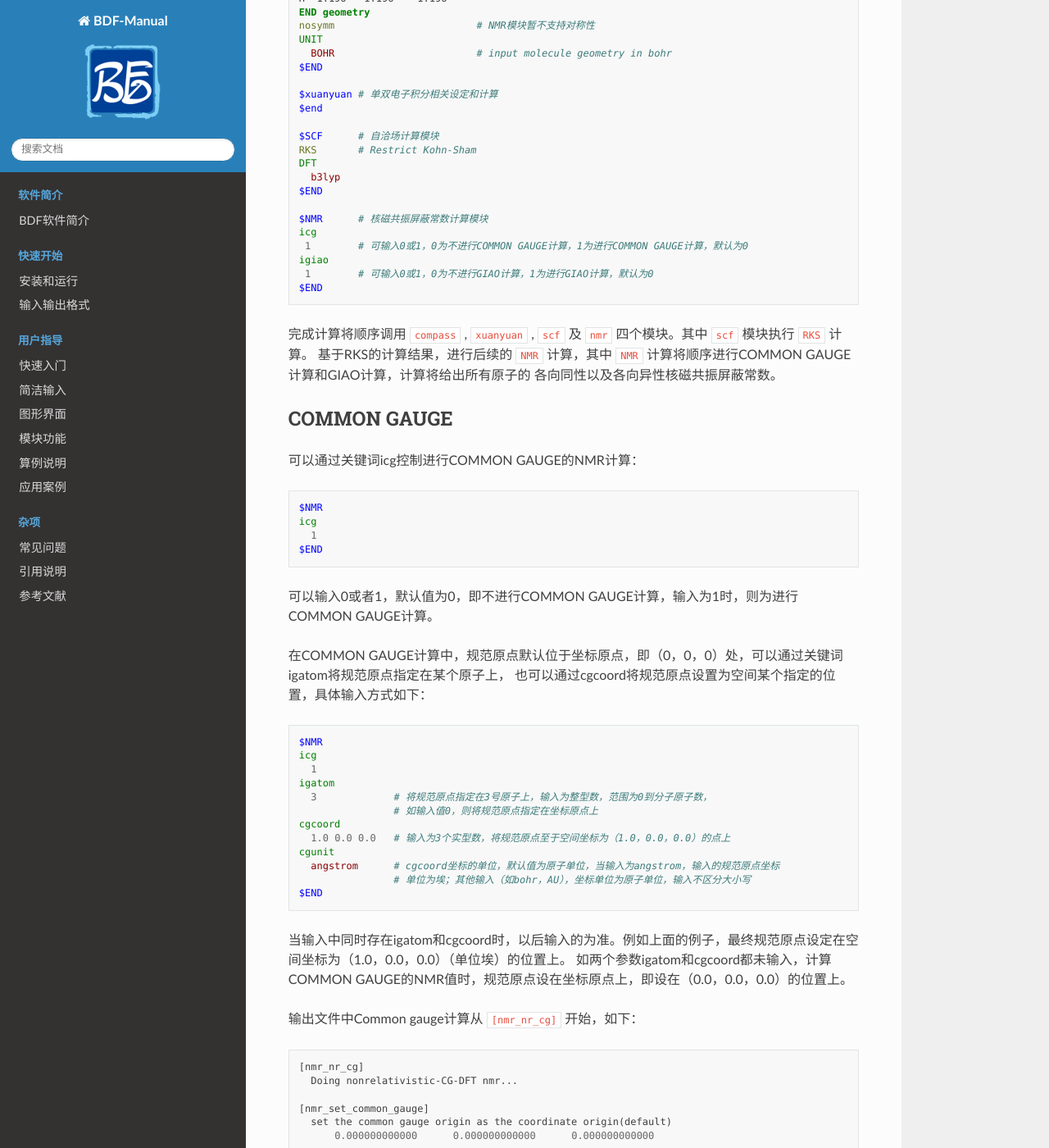
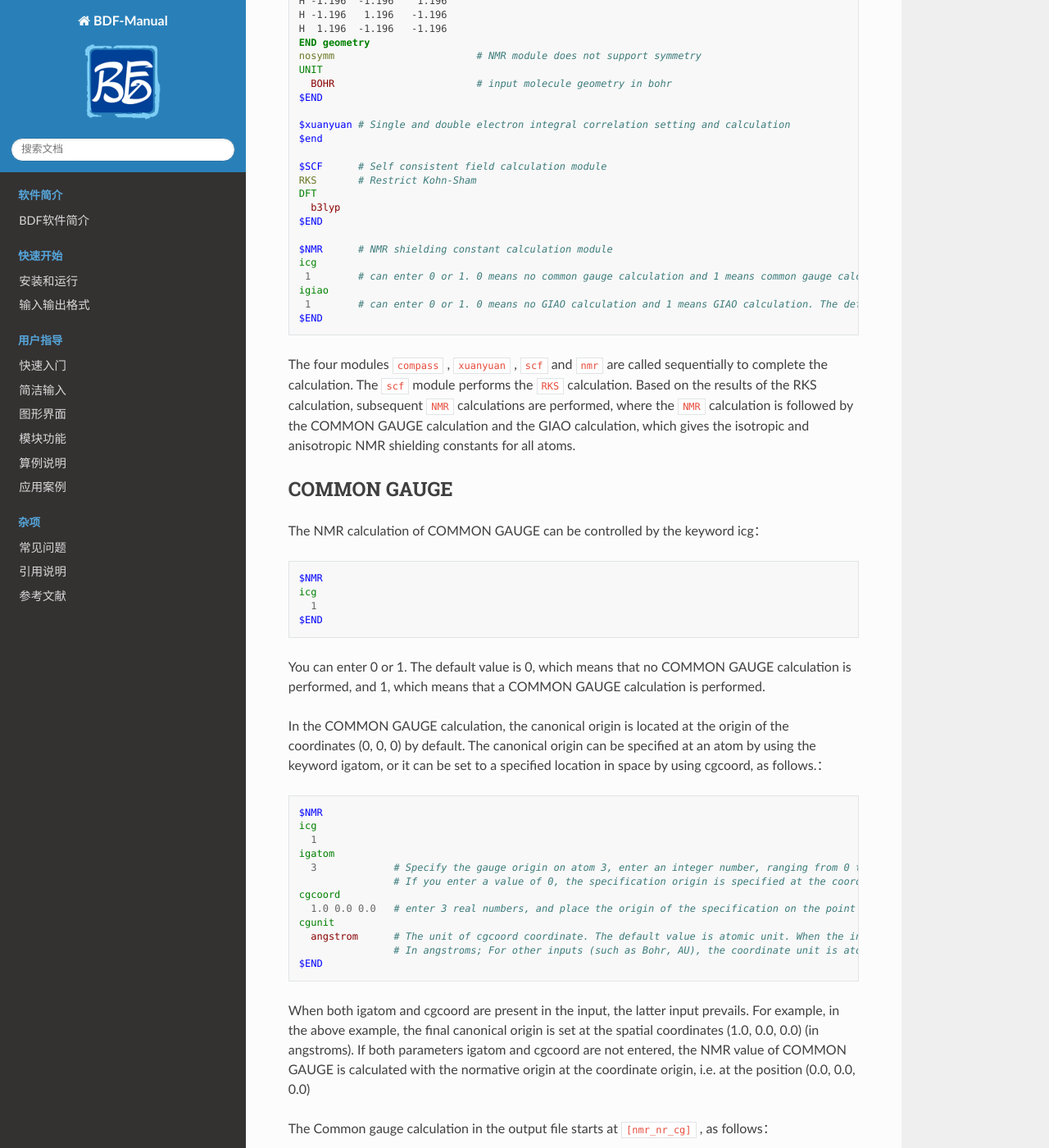
Before and after one commit to BDF-manual-maintenance/BDF-manual-en, a Sphinx documentation site: the page built from source/guide/NMR.rst, in a window 1280 px wide and 1400 px high, scrolled down 663 px. Shown: the whole window at 82% size. Built offline with Sphinx 7.4.7 and the Read the Docs theme 2.0.0, drawn with Linux system fonts in a browser that asks for light colours; some of the changed text lies outside the part shown.

Commit message:
Update NMR.rst

```diff
--- a/source/guide/NMR.rst
+++ b/source/guide/NMR.rst
@@ -1,25 +1,23 @@
 
-核磁共振屏蔽常数
+Nuclear magnetic resonance shielding constants
 ================================================
 
-BDF支持限制性Hartree-Fock（RHF）和限制性Kohn-Sham（RKS）方法的核磁共振屏蔽常数（NMR）计算，
-其中外矢势规范原点的问题可以使用Common gauge方法和GIAO（gauge-including atomic orbitals）处理。
+BDF supports the restricted Hartree-Fock (RHF) and restricted Kohn-Sham (RKS) methods for NMR shielding constant (NMR) calculations, where the problem of the outer vector potential canonical origin can be handled using the Common gauge method and GIAO (gauge-including atomic orbitals).
 
 .. warning::
 
-    由于NMR计算需要libcint库，需要在计算脚本中增加一行：
-    export USE_LIBCINT=yes
+    Since the libcint library is required for NMR calculation, a line needs to be added in the calculation script: export USE_LIBCINT=yes
 
 
 
-NMR算例
+NMR calculation example
 ----------------------------------------------------------
-以下为甲烷分子核磁共振屏蔽常数计算的输入文件：
+The following is the input file for the NMR shielding constant calculation of methane molecules：
 
 
 .. code-block:: bdf
 
-  $COMPASS  # 分子坐标输入及对称性判断等
+  $COMPASS  # Molecular coordinate input and symmetry judgment
   Title
   CH4 Molecule NR-DFT-NMR       # job title
   Basis
@@ -31,34 +29,34 @@ NMR算例
   H -1.196   1.196   -1.196
   H  1.196  -1.196   -1.196
   END geometry
-  nosymm                        # NMR模块暂不支持对称性
+  nosymm                        # NMR module does not support symmetry
   UNIT
     BOHR                        # input molecule geometry in bohr
   $END
 
-  $xuanyuan # 单双电子积分相关设定和计算
+  $xuanyuan # Single and double electron integral correlation setting and calculation
   $end
 
-  $SCF      # 自洽场计算模块
+  $SCF      # Self consistent field calculation module
   RKS       # Restrict Kohn-Sham
   DFT
     b3lyp
   $END
 
-  $NMR      # 核磁共振屏蔽常数计算模块
+  $NMR      # NMR shielding constant calculation module
   icg
-   1        # 可输入0或1，0为不进行COMMON GAUGE计算，1为进行COMMON GAUGE计算，默认为0
+   1        # can enter 0 or 1. 0 means no common gauge calculation and 1 means common gauge calculation. The default value is 0.
   igiao
-   1        # 可输入0或1，0为不进行GIAO计算，1为进行GIAO计算，默认为0
+   1        # can enter 0 or 1. 0 means no GIAO calculation and 1 means GIAO calculation. The default value is 0.
   $END
 
-完成计算将顺序调用 ``compass`` , ``xuanyuan`` , ``scf`` 及 ``nmr`` 四个模块。其中 ``scf`` 模块执行 ``RKS`` 计算。
-基于RKS的计算结果，进行后续的 ``NMR`` 计算，其中 ``NMR`` 计算将顺序进行COMMON GAUGE计算和GIAO计算，计算将给出所有原子的
-各向同性以及各向异性核磁共振屏蔽常数。
+
+The four modules ``compass`` ,  ``xuanyuan`` , ``scf`` and ``nmr`` are called sequentially to complete the calculation. The ``scf`` module performs the ``RKS`` calculation. Based on the results of the RKS calculation, subsequent ``NMR`` calculations are performed, where the ``NMR`` calculation is followed by the COMMON GAUGE calculation and the GIAO calculation, which gives the isotropic and anisotropic NMR shielding constants for all atoms.
+
 
 COMMON GAUGE
 ----------------------------------------------------------
-可以通过关键词icg控制进行COMMON GAUGE的NMR计算：
+The NMR calculation of COMMON GAUGE can be controlled by the keyword icg：
 
 .. code-block:: bdf
 
@@ -67,10 +65,9 @@ COMMON GAUGE
     1
   $END
 
-可以输入0或者1，默认值为0，即不进行COMMON GAUGE计算，输入为1时，则为进行COMMON GAUGE计算。
+You can enter 0 or 1. The default value is 0, which means that no COMMON GAUGE calculation is performed, and 1, which means that a COMMON GAUGE calculation is performed.
 
-在COMMON GAUGE计算中，规范原点默认位于坐标原点，即（0，0，0）处，可以通过关键词igatom将规范原点指定在某个原子上，
-也可以通过cgcoord将规范原点设置为空间某个指定的位置，具体输入方式如下：
+In the COMMON GAUGE calculation, the canonical origin is located at the origin of the coordinates (0, 0, 0) by default. The canonical origin can be specified at an atom by using the keyword igatom, or it can be set to a specified location in space by using cgcoord, as follows.：
 
 .. code-block:: bdf
 
@@ -78,19 +75,18 @@ COMMON GAUGE
   icg
     1
   igatom
-    3             # 将规范原点指定在3号原子上，输入为整型数，范围为0到分子原子数，
-                  # 如输入值0，则将规范原点指定在坐标原点上
+    3             # Specify the gauge origin on atom 3, enter an integer number, ranging from 0 to the number of molecular atoms，
+                  # If you enter a value of 0, the specification origin is specified at the coordinate origin
   cgcoord
-    1.0 0.0 0.0   # 输入为3个实型数，将规范原点至于空间坐标为（1.0，0.0，0.0）的点上
+    1.0 0.0 0.0   # enter 3 real numbers, and place the origin of the specification on the point with the spatial coordinates of (1.0, 0.0, 0.0)
   cgunit
-    angstrom      # cgcoord坐标的单位，默认值为原子单位，当输入为angstrom，输入的规范原点坐标
-                  # 单位为埃；其他输入（如bohr，AU），坐标单位为原子单位，输入不区分大小写
+    angstrom      # The unit of cgcoord coordinate. The default value is atomic unit. When the input is Angstrom, the input standard origin coordinate
+                  # In angstroms; For other inputs (such as Bohr, AU), the coordinate unit is atomic unit, and the input is case insensitive
   $END
 
-当输入中同时存在igatom和cgcoord时，以后输入的为准。例如上面的例子，最终规范原点设定在空间坐标为（1.0，0.0，0.0）（单位埃）的位置上。
-如两个参数igatom和cgcoord都未输入，计算COMMON GAUGE的NMR值时，规范原点设在坐标原点上，即设在（0.0，0.0，0.0）的位置上。
+When both igatom and cgcoord are present in the input, the latter input prevails. For example, in the above example, the final canonical origin is set at the spatial coordinates (1.0, 0.0, 0.0) (in angstroms). If both parameters igatom and cgcoord are not entered, the NMR value of COMMON GAUGE is calculated with the normative origin at the coordinate origin, i.e. at the position (0.0, 0.0, 0.0)
 
-输出文件中Common gauge计算从 ``[nmr_nr_cg]`` 开始，如下：
+The Common gauge calculation in the output file starts at ``[nmr_nr_cg]`` , as follows：
 
 .. code-block:: bdf
 
@@ -101,7 +97,7 @@ COMMON GAUGE
     set the common gauge origin as the coordinate origin(default)
         0.000000000000      0.000000000000      0.000000000000
 
-略过中间部分输出，最终结果输出如下：
+Omitting the middle part of the output, the final result is output as follows：
 
 .. code-block:: bdf
 
@@ -114,12 +110,12 @@ COMMON GAUGE
        31.028177      9.317141
        31.028177      9.317141
 
-分别为C原子和H原子的核磁共振屏蔽常数，单位为ppm，第一列为各向同性屏蔽常数，第二列为各向异性屏蔽常数。
+The NMR shielding constants in ppm for C and H atoms, respectively, are shown in the first column as isotropic shielding constants and in the second column as anisotropic shielding constants.
 
 
 GIAO
 ----------------------------------------------------------
-可以通过关键词igiao控制进行GIAO的NMR计算：
+The NMR calculation of GIAO can be controlled by the keyword igiao：
 
 .. code-block:: bdf
 
@@ -128,13 +124,12 @@ GIAO
     1
   $END
 
-可以输入0或者1，默认值为0，即不进行GIAO计算，输入为1时，进行GIAO计算。
+You can enter either 0 or 1. The default value is 0, i.e., no GIAO calculation is performed, and when entered as 1, GIAO calculation is performed.
 
 .. warning::
-  NMR模块中，icg和igiao可以仅输入其中之一为1，即设定进行其中一种计算，也可以两者都输入设为1（即两种计算都进行），但是不能都不输入或者都设为0，
-  不然NMR模块不会得出任何核磁共振屏蔽常数值。
+  In the NMR module, icg and igiao can be entered as either 1, which sets either calculation to be performed, or both (i.e. both calculations), but not both or 0, otherwise the NMR module will not produce any NMR shielding constant values.
 
-输出文件中GIAO计算从 ``[nmr_nr_giao]`` 开始，如下：
+The GIAO calculation in the output file starts at ``[nmr_nr_giao]`` , as follows：
 
 .. code-block:: bdf
 
@@ -150,7 +145,7 @@ GIAO
 
    giao integrals...
 
-略过中间部分输出，最终结果输出如下：
+Omitting the middle part of the output, the final result is output as follows：
 
 .. code-block:: bdf
 
@@ -163,10 +158,7 @@ GIAO
         31.204947      9.070921
         31.204946      9.070920
 
-同COMMON GAUGE的情况，上面结果分别为C原子和H原子的GIAO核磁共振屏蔽常数，单位为ppm，
-第一列为各向同性屏蔽常数，第二列为各向异性屏蔽常数。
+As in the case of COMMON GAUGE, the above results are the GIAO shielding constants in ppm for C and H atoms, respectively, with the first column being the isotropic shielding constant and the second column being the anisotropic shielding constant。
 
 .. warning::
-  输出中的关键词 ``Isotropic/anisotropic constant by atom type`` 对于
-  GIAO与COMMON GAUGE完全相同，在读取结果时应注意是在 ``[nmr_nr_cg]`` 后的，
-  还是 ``[nmr_nr_giao]`` 后的，来区分COMMON GAUGE的结果还是GIAO的结果
+  The keyword ``Isotropic/anisotropic constant by atom type`` in the output is exactly the same for GIAO and COMMON GAUGE, when reading the result, you should pay attention to whether it is after ``[nmr_nr_cg]`` or after ``[nmr_nr_giao]`` to distinguish between COMMON GAUGE result or GIAO result.
```
